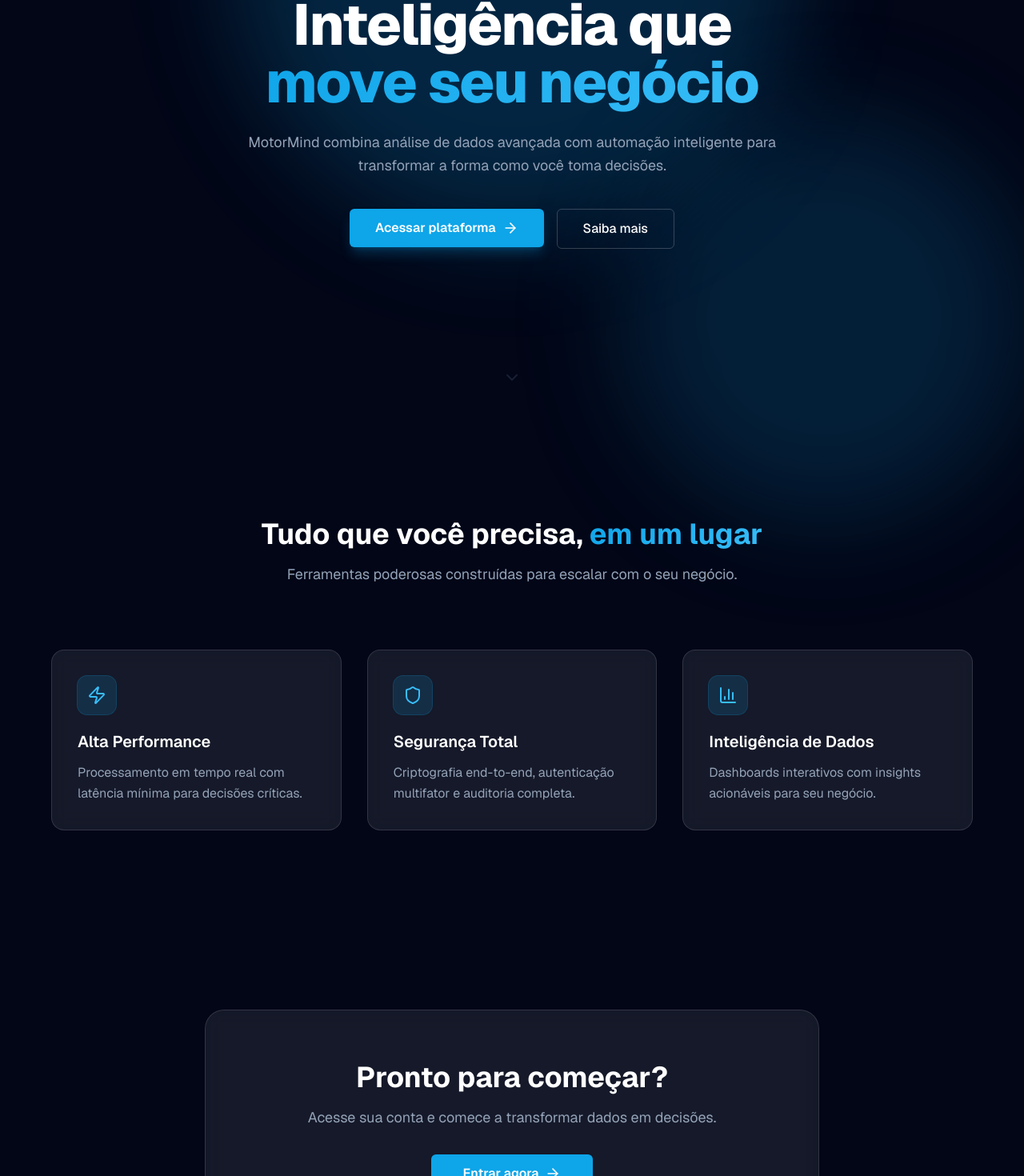
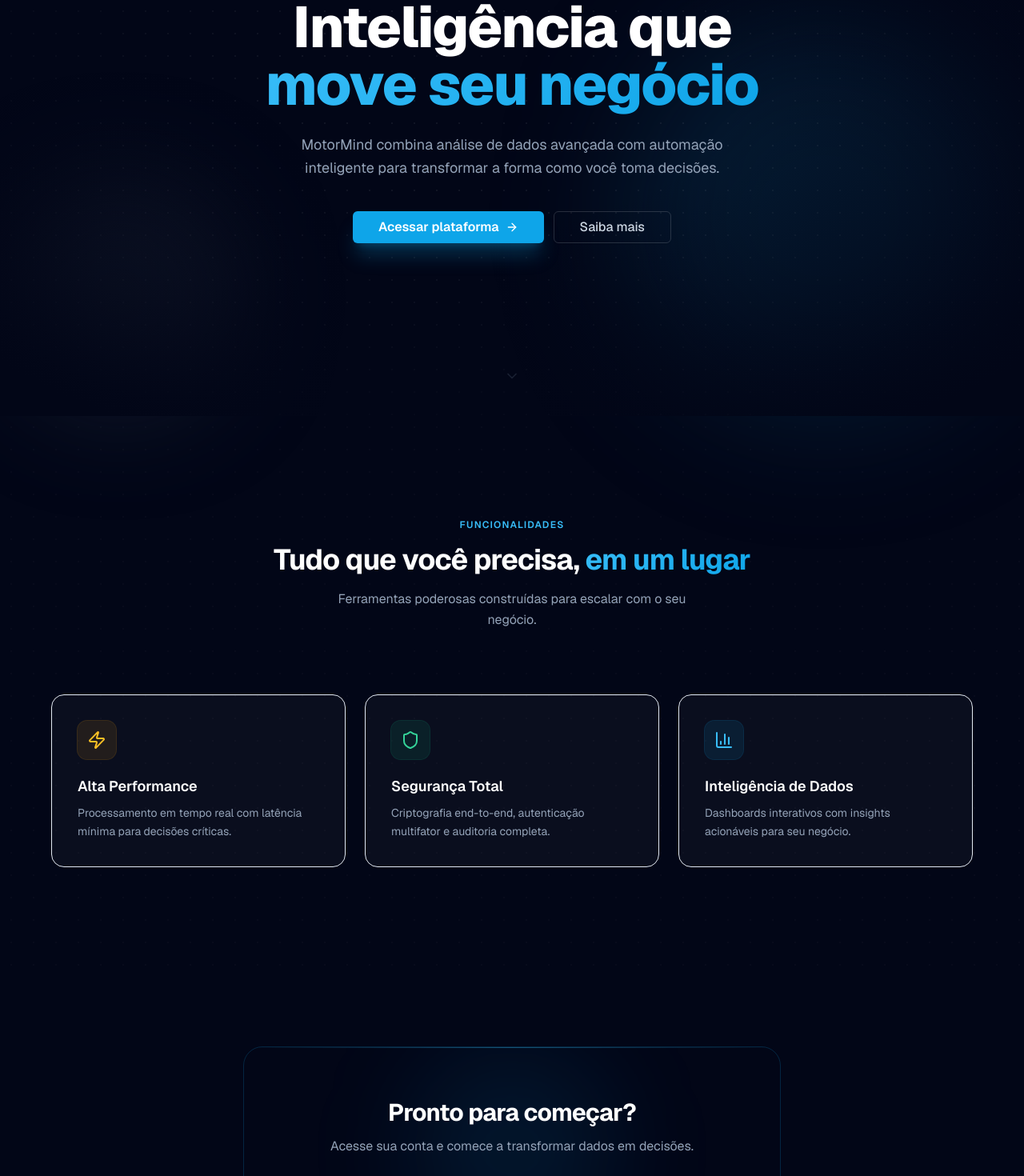
Before and after one commit to CesarBerbel/motormindv12, a Next.js app: page / in a window 1280 px wide. Shown: the part 280-1750 px from the top of the page at 80% size. Built offline with nearby package versions, Linux system fonts and the light colour scheme.

Commit message:
refactor: refinamentos visuais - scrollbar, selecao, dot-grid, nav com links e avatar, login, landing e settings

```diff
--- a/src/app/globals.css
+++ b/src/app/globals.css
@@ -59,6 +59,28 @@
   html {
     scroll-behavior: smooth;
   }
+
+  /* Scrollbar */
+  ::-webkit-scrollbar {
+    width: 5px;
+    height: 5px;
+  }
+  ::-webkit-scrollbar-track {
+    background: transparent;
+  }
+  ::-webkit-scrollbar-thumb {
+    background: rgba(255, 255, 255, 0.12);
+    border-radius: 99px;
+  }
+  ::-webkit-scrollbar-thumb:hover {
+    background: rgba(255, 255, 255, 0.22);
+  }
+
+  /* Selection */
+  ::selection {
+    background: rgba(14, 165, 233, 0.28);
+    color: #fff;
+  }
 }
 
 @layer utilities {
@@ -67,11 +89,26 @@
   }
   .gradient-text {
     @apply bg-clip-text text-transparent;
-    background-image: linear-gradient(135deg, #0ea5e9, #38bdf8);
+    background-image: linear-gradient(135deg, #38bdf8, #0ea5e9);
   }
   .glass {
-    background: rgba(255, 255, 255, 0.08);
+    background: rgba(255, 255, 255, 0.05);
     backdrop-filter: blur(12px);
-    border: 1px solid rgba(255, 255, 255, 0.12);
+    border: 1px solid rgba(255, 255, 255, 0.1);
+  }
+  /* Padrão de pontos para fundos de seções */
+  .dot-grid {
+    background-image: radial-gradient(rgba(255, 255, 255, 0.055) 1px, transparent 1px);
+    background-size: 28px 28px;
+  }
+  /* Linha de destaque no topo de cards */
+  .card-shine::before {
+    content: "";
+    position: absolute;
+    top: 0;
+    left: 0;
+    right: 0;
+    height: 1px;
+    background: linear-gradient(90deg, transparent, rgba(14, 165, 233, 0.5), transparent);
   }
 }
--- a/src/app/page.tsx
+++ b/src/app/page.tsx
@@ -10,38 +10,48 @@
     icon: Zap,
     title: "Alta Performance",
     description: "Processamento em tempo real com latência mínima para decisões críticas.",
+    color: "text-amber-400",
+    bg: "bg-amber-500/10",
+    ring: "ring-amber-500/20",
   },
   {
     icon: Shield,
     title: "Segurança Total",
     description: "Criptografia end-to-end, autenticação multifator e auditoria completa.",
+    color: "text-emerald-400",
+    bg: "bg-emerald-500/10",
+    ring: "ring-emerald-500/20",
   },
   {
     icon: BarChart3,
     title: "Inteligência de Dados",
     description: "Dashboards interativos com insights acionáveis para seu negócio.",
+    color: "text-brand-400",
+    bg: "bg-brand-500/10",
+    ring: "ring-brand-500/20",
   },
 ]
 
 const fadeUp = {
-  hidden: { opacity: 0, y: 30 },
+  hidden: { opacity: 0, y: 24 },
   visible: (i: number) => ({
     opacity: 1,
     y: 0,
-    transition: { delay: i * 0.15, duration: 0.6, ease: "easeOut" },
+    transition: { delay: i * 0.12, duration: 0.55, ease: [0.22, 1, 0.36, 1] },
   }),
 }
 
 export default function HomePage() {
   return (
     <div className="min-h-screen bg-slate-950 text-white overflow-hidden">
+
       {/* Nav */}
-      <nav className="fixed top-0 inset-x-0 z-50 glass border-b border-white/10">
+      <nav className="fixed top-0 inset-x-0 z-50 border-b border-white/[0.07] bg-slate-950/80 backdrop-blur-md">
         <div className="mx-auto max-w-6xl px-6 h-16 flex items-center justify-between">
-          <span className="text-xl font-bold gradient-text">MotorMind</span>
+          <span className="text-xl font-bold gradient-text tracking-tight">MotorMind</span>
           <Link href="/login">
-            <Button size="sm" className="bg-brand-500 hover:bg-brand-600 text-white gap-2">
-              Entrar <ArrowRight className="size-4" />
+            <Button size="sm" className="bg-brand-500 hover:bg-brand-400 text-white gap-2 shadow-lg shadow-brand-500/20">
+              Entrar <ArrowRight className="size-3.5" />
             </Button>
           </Link>
         </div>
@@ -49,20 +59,22 @@
 
       {/* Hero */}
       <section className="relative flex min-h-screen flex-col items-center justify-center px-6 text-center">
-        {/* Background gradient blobs */}
+        {/* Blobs */}
         <div className="pointer-events-none absolute inset-0">
-          <div className="absolute -top-32 left-1/2 -translate-x-1/2 size-[700px] rounded-full bg-brand-500/20 blur-3xl" />
-          <div className="absolute -bottom-32 right-0 size-[500px] rounded-full bg-brand-800/30 blur-3xl" />
+          <div className="absolute top-0 left-1/2 -translate-x-1/2 -translate-y-1/2 size-[800px] rounded-full bg-brand-600/14 blur-[100px]" />
+          <div className="absolute bottom-0 right-0 size-[500px] rounded-full bg-brand-900/30 blur-[80px]" />
+          <div className="absolute bottom-0 left-0 size-[300px] rounded-full bg-slate-800/50 blur-[60px]" />
         </div>
+        {/* Dot grid overlay */}
+        <div className="pointer-events-none absolute inset-0 dot-grid opacity-100" />
+        {/* Radial fade mask over grid */}
+        <div className="pointer-events-none absolute inset-0"
+          style={{ background: "radial-gradient(ellipse 70% 60% at 50% 50%, transparent 30%, #020617 100%)" }} />
 
-        <motion.div
-          initial="hidden"
-          animate="visible"
-          className="relative z-10 max-w-4xl"
-        >
+        <motion.div initial="hidden" animate="visible" className="relative z-10 max-w-4xl">
           <motion.div custom={0} variants={fadeUp}>
-            <span className="inline-flex items-center gap-2 rounded-full border border-brand-500/30 bg-brand-500/10 px-4 py-1.5 text-sm text-brand-300 mb-8">
-              <Zap className="size-3.5" />
+            <span className="inline-flex items-center gap-2 rounded-full border border-brand-400/25 bg-brand-500/8 px-4 py-1.5 text-xs font-medium text-brand-300 mb-8 tracking-wide uppercase">
+              <span className="size-1.5 rounded-full bg-brand-400 animate-pulse" />
               Plataforma de próxima geração
             </span>
           </motion.div>
@@ -70,7 +82,7 @@
           <motion.h1
             custom={1}
             variants={fadeUp}
-            className="text-5xl font-extrabold leading-tight tracking-tight sm:text-6xl lg:text-7xl"
+            className="text-5xl font-extrabold leading-[1.1] tracking-tight sm:text-6xl lg:text-7xl"
           >
             Inteligência que
             <br />
@@ -80,26 +92,26 @@
           <motion.p
             custom={2}
             variants={fadeUp}
-            className="mt-6 text-lg text-slate-400 max-w-2xl mx-auto leading-relaxed"
+            className="mt-6 text-lg text-slate-400 max-w-xl mx-auto leading-relaxed"
           >
             MotorMind combina análise de dados avançada com automação inteligente
             para transformar a forma como você toma decisões.
           </motion.p>
 
-          <motion.div custom={3} variants={fadeUp} className="mt-10 flex flex-col sm:flex-row gap-4 justify-center">
+          <motion.div custom={3} variants={fadeUp} className="mt-10 flex flex-col sm:flex-row gap-3 justify-center">
             <Link href="/login">
               <Button
                 size="lg"
-                className="gap-2 bg-brand-500 hover:bg-brand-400 text-white px-8 py-6 text-base font-semibold shadow-lg shadow-brand-500/25 transition-all hover:shadow-brand-500/40 hover:-translate-y-0.5"
+                className="gap-2 bg-brand-500 hover:bg-brand-400 text-white px-8 text-base font-semibold shadow-xl shadow-brand-500/25 transition-all hover:shadow-brand-500/40 hover:-translate-y-0.5"
               >
                 Acessar plataforma
-                <ArrowRight className="size-5" />
+                <ArrowRight className="size-4" />
               </Button>
             </Link>
             <Button
               size="lg"
               variant="outline"
-              className="border-white/20 text-white hover:bg-white/10 px-8 py-6 text-base"
+              className="border-white/15 text-slate-300 hover:bg-white/8 hover:text-white px-8 text-base"
               onClick={() => document.getElementById("features")?.scrollIntoView({ behavior: "smooth" })}
             >
               Saiba mais
@@ -109,48 +121,52 @@
 
         <motion.div
           initial={{ opacity: 0 }}
-          animate={{ opacity: 1, y: [0, 8, 0] }}
-          transition={{ delay: 1.5, duration: 2, repeat: Infinity }}
+          animate={{ opacity: [0, 0.6, 0] }}
+          transition={{ delay: 2, duration: 2.5, repeat: Infinity, repeatDelay: 1 }}
           className="absolute bottom-10"
         >
-          <ChevronDown className="size-6 text-slate-500" />
+          <ChevronDown className="size-5 text-slate-500" />
         </motion.div>
       </section>
 
       {/* Features */}
       <section id="features" className="relative py-32 px-6">
-        <div className="mx-auto max-w-6xl">
+        <div className="pointer-events-none absolute inset-0 dot-grid opacity-40" />
+        <div className="mx-auto max-w-6xl relative z-10">
           <motion.div
-            initial={{ opacity: 0, y: 20 }}
+            initial={{ opacity: 0, y: 16 }}
             whileInView={{ opacity: 1, y: 0 }}
             viewport={{ once: true }}
             transition={{ duration: 0.6 }}
             className="text-center mb-20"
           >
-            <h2 className="text-4xl font-bold mb-4">
+            <p className="text-xs font-semibold uppercase tracking-widest text-brand-400 mb-4">Funcionalidades</p>
+            <h2 className="text-4xl font-bold mb-4 tracking-tight">
               Tudo que você precisa,{" "}
               <span className="gradient-text">em um lugar</span>
             </h2>
-            <p className="text-slate-400 text-lg max-w-xl mx-auto">
+            <p className="text-slate-400 text-base max-w-md mx-auto leading-relaxed">
               Ferramentas poderosas construídas para escalar com o seu negócio.
             </p>
           </motion.div>
 
-          <div className="grid grid-cols-1 md:grid-cols-3 gap-8">
+          <div className="grid grid-cols-1 md:grid-cols-3 gap-6">
             {features.map((f, i) => (
               <motion.div
                 key={f.title}
-                initial={{ opacity: 0, y: 30 }}
+                initial={{ opacity: 0, y: 24 }}
                 whileInView={{ opacity: 1, y: 0 }}
                 viewport={{ once: true }}
-                transition={{ delay: i * 0.15, duration: 0.6 }}
-                className="group glass rounded-2xl p-8 hover:border-brand-500/40 transition-all duration-300 hover:-translate-y-1"
+                transition={{ delay: i * 0.12, duration: 0.55, ease: [0.22, 1, 0.36, 1] }}
+                className="group relative rounded-2xl border border-white/8 bg-white/[0.03] p-8 hover:border-white/15 hover:bg-white/[0.06] transition-all duration-300 overflow-hidden"
               >
-                <div className="mb-5 inline-flex size-12 items-center justify-center rounded-xl bg-brand-500/15 ring-1 ring-brand-500/30 group-hover:bg-brand-500/25 transition-colors">
-                  <f.icon className="size-6 text-brand-400" />
+                {/* Shine top */}
+                <div className="absolute top-0 inset-x-0 h-px bg-gradient-to-r from-transparent via-white/10 to-transparent" />
+                <div className={`mb-5 inline-flex size-12 items-center justify-center rounded-xl ${f.bg} ring-1 ${f.ring} group-hover:scale-110 transition-transform duration-300`}>
+                  <f.icon className={`size-6 ${f.color}`} />
                 </div>
-                <h3 className="text-xl font-semibold mb-3">{f.title}</h3>
-                <p className="text-slate-400 leading-relaxed">{f.description}</p>
+                <h3 className="text-lg font-semibold mb-2 text-white">{f.title}</h3>
+                <p className="text-slate-400 leading-relaxed text-sm">{f.description}</p>
               </motion.div>
             ))}
           </div>
@@ -160,29 +176,35 @@
       {/* CTA Final */}
       <section className="py-24 px-6">
         <motion.div
-          initial={{ opacity: 0, scale: 0.95 }}
-          whileInView={{ opacity: 1, scale: 1 }}
+          initial={{ opacity: 0, y: 20 }}
+          whileInView={{ opacity: 1, y: 0 }}
           viewport={{ once: true }}
           transition={{ duration: 0.6 }}
-          className="mx-auto max-w-3xl text-center glass rounded-3xl p-16 border border-brand-500/20"
+          className="mx-auto max-w-2xl text-center relative rounded-3xl border border-brand-500/20 bg-gradient-to-b from-brand-500/8 to-transparent p-16 overflow-hidden"
         >
-          <h2 className="text-4xl font-bold mb-4">Pronto para começar?</h2>
-          <p className="text-slate-400 mb-8 text-lg">
+          <div className="absolute top-0 inset-x-0 h-px bg-gradient-to-r from-transparent via-brand-400/40 to-transparent" />
+          <div className="pointer-events-none absolute inset-0">
+            <div className="absolute top-0 left-1/2 -translate-x-1/2 size-64 rounded-full bg-brand-500/10 blur-3xl" />
+          </div>
+          <div className="relative z-10">
+            <h2 className="text-3xl font-bold mb-3 tracking-tight">Pronto para começar?</h2>
+            <p className="text-slate-400 mb-8 text-base">
               Acesse sua conta e comece a transformar dados em decisões.
             </p>
             <Link href="/login">
               <Button
                 size="lg"
-              className="bg-brand-500 hover:bg-brand-400 text-white gap-2 px-10 py-6 text-base font-semibold"
+                className="bg-brand-500 hover:bg-brand-400 text-white gap-2 px-8 font-semibold shadow-lg shadow-brand-500/25 hover:shadow-brand-500/40 hover:-translate-y-0.5 transition-all"
               >
-              Entrar agora <ArrowRight className="size-5" />
+                Entrar agora <ArrowRight className="size-4" />
               </Button>
             </Link>
+          </div>
         </motion.div>
       </section>
 
       {/* Footer */}
-      <footer className="border-t border-white/10 py-8 px-6 text-center text-slate-500 text-sm">
+      <footer className="border-t border-white/[0.07] py-8 px-6 text-center text-slate-600 text-sm">
         © {new Date().getFullYear()} MotorMind. Todos os direitos reservados.
       </footer>
     </div>
--- a/src/components/auth/LoginForm.tsx
+++ b/src/components/auth/LoginForm.tsx
@@ -7,7 +7,7 @@
 import { zodResolver } from "@hookform/resolvers/zod"
 import { signIn } from "next-auth/react"
 import { motion } from "framer-motion"
-import { Loader2, LogIn, Eye, EyeOff, ArrowLeft } from "lucide-react"
+import { Loader2, LogIn, Eye, EyeOff, ArrowLeft, CheckCircle2 } from "lucide-react"
 import { Button } from "@/components/ui/button"
 import { Input } from "@/components/ui/input"
 import { Label } from "@/components/ui/label"
@@ -20,16 +20,13 @@
   const { toast } = useToast()
   const [showPassword, setShowPassword] = useState(false)
 
-  // Mostra confirmação quando vem do reset de senha
   const resetSuccess = searchParams.get("reset") === "true"
 
   const {
     register,
     handleSubmit,
     formState: { errors, isSubmitting },
-  } = useForm<SignInInput>({
-    resolver: zodResolver(signInSchema),
-  })
+  } = useForm<SignInInput>({ resolver: zodResolver(signInSchema) })
 
   async function onSubmit(data: SignInInput) {
     const result = await signIn("credentials", {
@@ -39,68 +36,55 @@
     })
 
     if (result?.error) {
-      toast({
-        variant: "error",
-        title: "Credenciais inválidas",
-        description: "E-mail ou senha incorretos.",
-      })
+      toast({ variant: "error", title: "Credenciais inválidas", description: "E-mail ou senha incorretos." })
       return
     }
 
-    const callbackUrl = searchParams.get("callbackUrl") ?? "/dashboard"
-    router.push(callbackUrl)
+    router.push(searchParams.get("callbackUrl") ?? "/dashboard")
     router.refresh()
   }
 
   return (
     <motion.div
-      initial={{ opacity: 0, y: 20 }}
+      initial={{ opacity: 0, y: 16 }}
       animate={{ opacity: 1, y: 0 }}
-      transition={{ duration: 0.5 }}
+      transition={{ duration: 0.45, ease: [0.22, 1, 0.36, 1] }}
     >
-      <div className="glass rounded-2xl border border-white/10 p-8 shadow-2xl">
-        {/* Logo */}
-        <div className="mb-8 text-center">
-          <span className="text-2xl font-bold bg-clip-text text-transparent bg-gradient-to-r from-brand-400 to-brand-300">
-            MotorMind
-          </span>
-          <p className="mt-2 text-sm text-slate-400">Acesse sua conta</p>
+      <div className="relative rounded-2xl border border-white/10 bg-white/[0.04] p-8 shadow-2xl overflow-hidden backdrop-blur-sm">
+        {/* Shine top */}
+        <div className="absolute top-0 inset-x-0 h-px bg-gradient-to-r from-transparent via-brand-400/40 to-transparent" />
+
+        {/* Heading */}
+        <div className="mb-7 text-center">
+          <p className="text-sm text-slate-400 font-medium">Acesse sua conta</p>
         </div>
 
         {resetSuccess && (
-          <div className="mb-5 flex items-center gap-2 rounded-lg bg-emerald-500/10 border border-emerald-500/20 px-4 py-3 text-sm text-emerald-400">
-            <svg className="size-4 shrink-0" fill="none" viewBox="0 0 24 24" stroke="currentColor">
-              <path strokeLinecap="round" strokeLinejoin="round" strokeWidth={2} d="M5 13l4 4L19 7" />
-            </svg>
+          <div className="mb-5 flex items-center gap-2.5 rounded-xl bg-emerald-500/10 border border-emerald-500/20 px-4 py-3 text-sm text-emerald-300">
+            <CheckCircle2 className="size-4 shrink-0" />
             Senha redefinida com sucesso. Faça login com a nova senha.
           </div>
         )}
 
         <form onSubmit={handleSubmit(onSubmit)} noValidate className="space-y-5">
-          {/* E-mail */}
           <div className="space-y-1.5">
             <Label htmlFor="email">E-mail</Label>
             <Input
               id="email"
               type="email"
               autoComplete="email"
+              autoFocus
               placeholder="seu@email.com"
               {...register("email")}
               aria-invalid={!!errors.email}
             />
-            {errors.email && (
-              <p className="text-xs text-red-400 mt-1">{errors.email.message}</p>
-            )}
+            {errors.email && <p className="text-xs text-red-400">{errors.email.message}</p>}
           </div>
 
-          {/* Senha */}
           <div className="space-y-1.5">
             <div className="flex items-center justify-between">
               <Label htmlFor="password">Senha</Label>
-              <Link
-                href="/forgot-password"
-                className="text-xs text-brand-400 hover:text-brand-300 transition-colors"
-              >
+              <Link href="/forgot-password" className="text-xs text-brand-400 hover:text-brand-300 transition-colors">
                 Esqueceu a senha?
               </Link>
             </div>
@@ -123,29 +107,19 @@
                 {showPassword ? <EyeOff className="size-4" /> : <Eye className="size-4" />}
               </button>
             </div>
-            {errors.password && (
-              <p className="text-xs text-red-400 mt-1">{errors.password.message}</p>
-            )}
+            {errors.password && <p className="text-xs text-red-400">{errors.password.message}</p>}
           </div>
 
-          {/* Submit */}
-          <Button type="submit" className="w-full gap-2" disabled={isSubmitting}>
+          <Button type="submit" className="w-full gap-2 mt-1" disabled={isSubmitting}>
             {isSubmitting ? (
-              <>
-                <Loader2 className="size-4 animate-spin" />
-                Entrando...
-              </>
+              <><Loader2 className="size-4 animate-spin" /> Entrando...</>
             ) : (
-              <>
-                <LogIn className="size-4" />
-                Entrar
-              </>
+              <><LogIn className="size-4" /> Entrar</>
             )}
           </Button>
         </form>
 
-        {/* Voltar ao site */}
-        <div className="mt-6 text-center">
+        <div className="mt-6 pt-5 border-t border-white/8 text-center">
           <Link
             href="/"
             className="inline-flex items-center gap-1.5 text-sm text-slate-500 hover:text-slate-300 transition-colors"
```
Also changed, not shown: src/app/(auth)/layout.tsx (+13 -3 lines), src/app/(protected)/dashboard/page.tsx (+15 -9 lines), src/app/(protected)/settings/page.tsx (+7 -11 lines), src/components/layout/DashboardNav.tsx (+62 -22 lines). Lines whose indentation alone changed are shown as unchanged.
